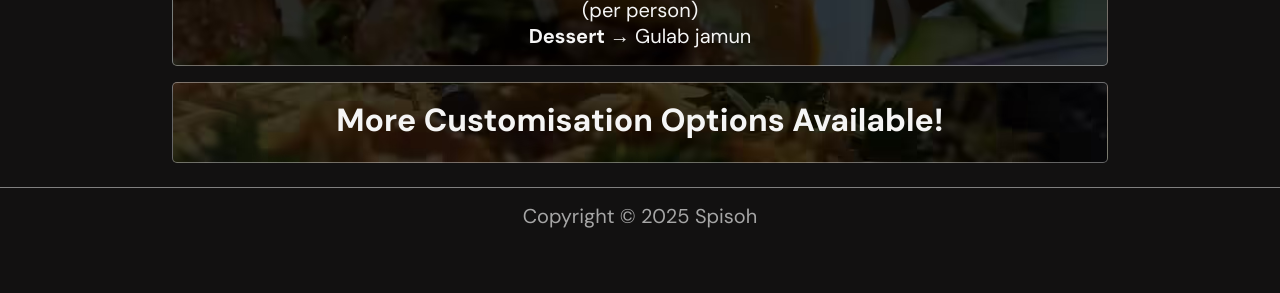
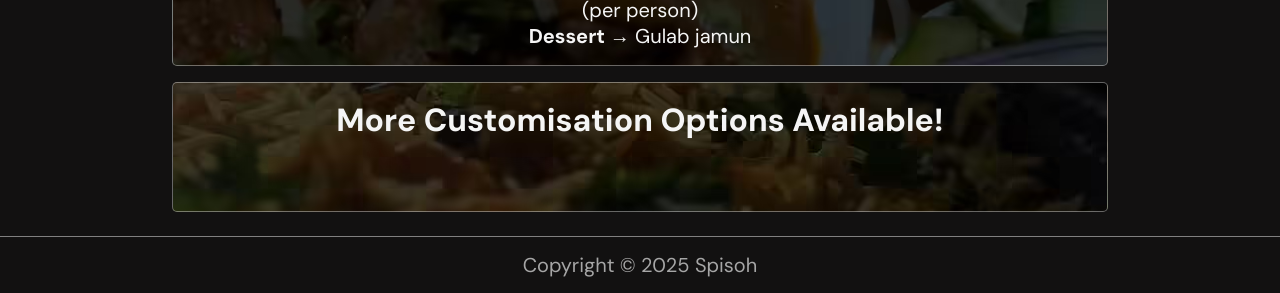
Before and after one commit to aravindanirudh/spisoh-temp-withbg, a plain HTML site: page index.html in a window 1280 px wide. Shown: the part 693-986 px from the top of the page. Before the commit the page ends 937 px from the top, so only its background shows below. Drawn offline with nearby package versions, Linux system fonts and the light colour scheme; a web font is replaced by a local one.

Commit message:
Update styles_catering_and_sharedmenu.css

```diff
--- a/styles_catering_and_sharedmenu.css
+++ b/styles_catering_and_sharedmenu.css
@@ -358,6 +358,7 @@ article:has(:hover, :focus) {
 
 .bgimg-card-3 {
     background-image: url("./img/card-4.avif");
+    min-height: 130px;
 }
 
 .shared-menu-card h1 {
```
